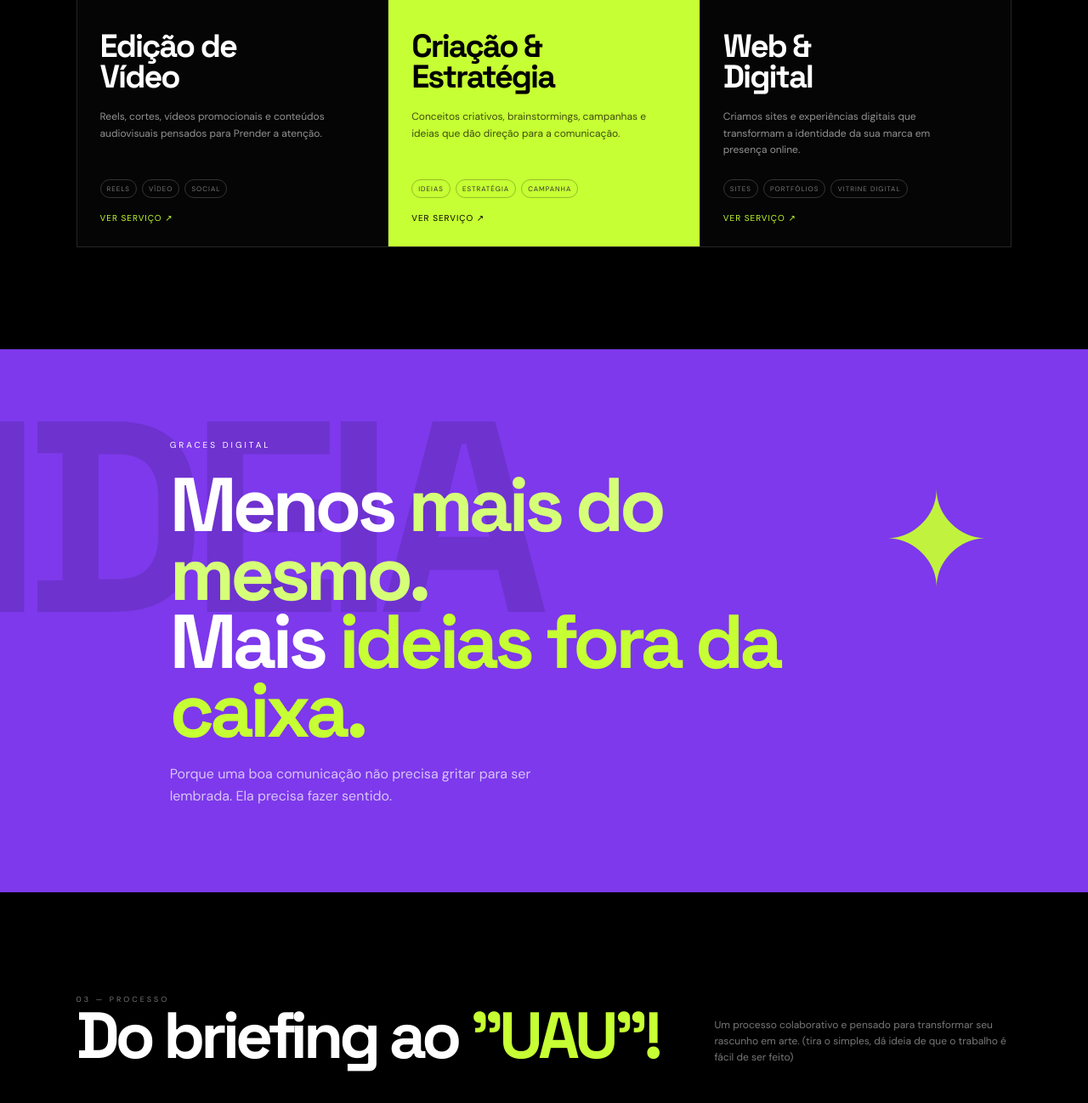
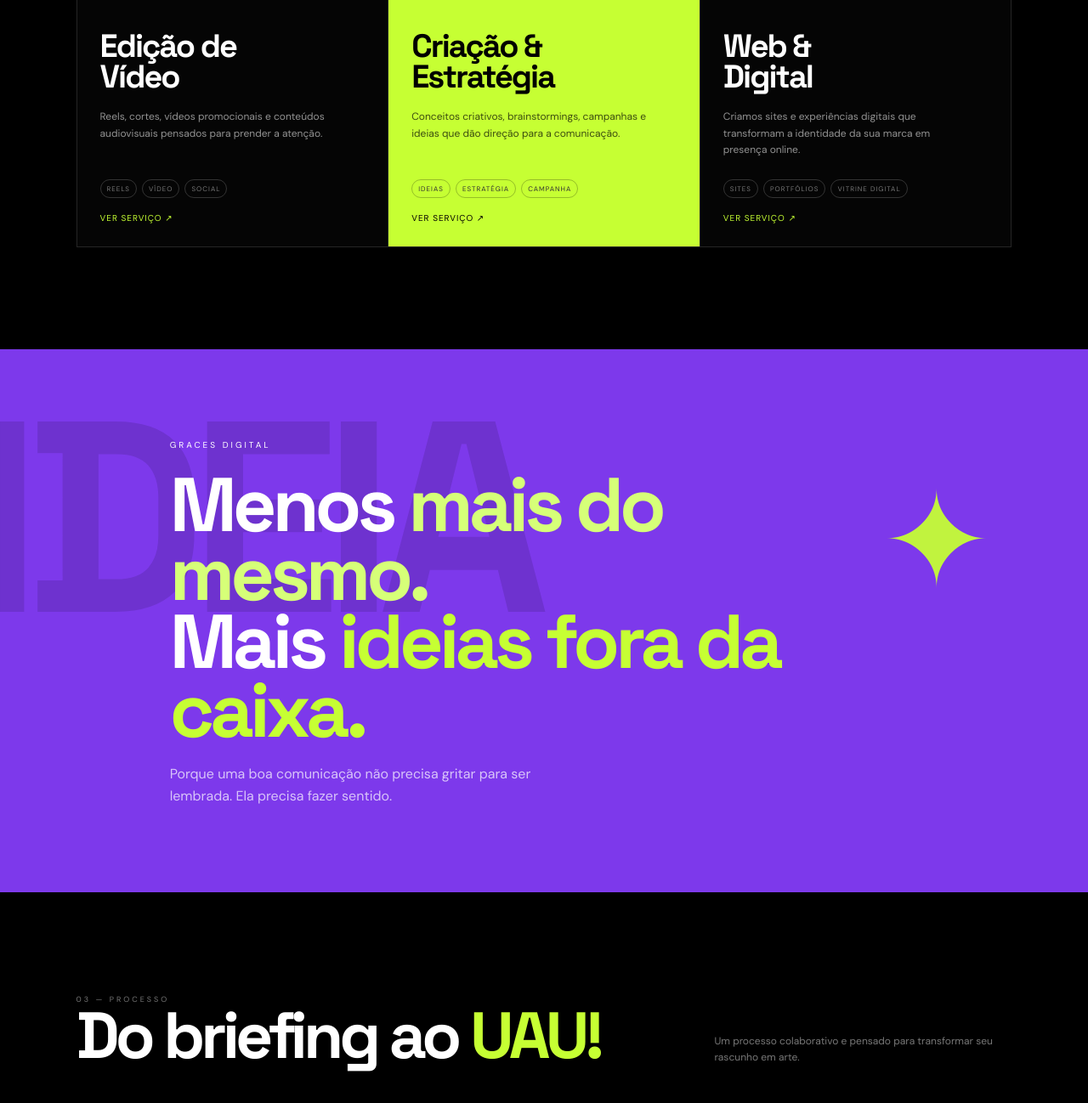
Before and after one commit to sabroca/GracesStudio, a plain HTML site: page index.html in a window 1280 px wide. Shown: the part 2220-3518 px from the top of the page at 85% size. Drawn offline with Linux system fonts and the light colour scheme.

Commit message:
Update index.html

```diff
--- a/index.html
+++ b/index.html
@@ -77,7 +77,7 @@
       <div class="section-head">
         <div>
           <div class="section-label">02 — SERVIÇOS</div>
-          <h2>O que a gente <span>cria.</span></h2>
+          <h2>O que nós <span>criamos.</span></h2>
         </div>
         <p>Escolha uma categoria e descubra como podemos transformar sua ideia em projeto.</p>
       </div>
@@ -117,7 +117,7 @@
         <article class="service-card" data-category="conteudo">
           <div class="card-top"><span>04</span><b>✦</b></div>
           <h3>Edição de<br>Vídeo</h3>
-          <p>Reels, cortes, vídeos promocionais e conteúdos audiovisuais pensados para Prender a atenção.</p>
+          <p>Reels, cortes, vídeos promocionais e conteúdos audiovisuais pensados para prender a atenção.</p>
           <div class="tags"><span>Reels</span><span>Vídeo</span><span>Social</span></div>
           <button class="card-link" data-service="Edição de Vídeo">ver serviço ↗</button>
         </article>
@@ -154,9 +154,9 @@
       <div class="section-head">
         <div>
           <div class="section-label">03 — PROCESSO</div>
-          <h2>Do briefing ao <span>"UAU"!</span></h2>
+          <h2>Do briefing ao <span>UAU!</span></h2>
         </div>
-        <p>Um processo colaborativo e pensado para transformar seu rascunho em arte. (tira o simples, dá ideia de que o trabalho é fácil de ser feito)</p>
+        <p>Um processo colaborativo e pensado para transformar seu rascunho em arte.</p>
       </div>
       <div class="process-grid">
         <div class="process-item"><span>01</span><h3>Escutamos.</h3><p>Entendemos o projeto, o público e o que precisa ser comunicado.</p></div>
```
